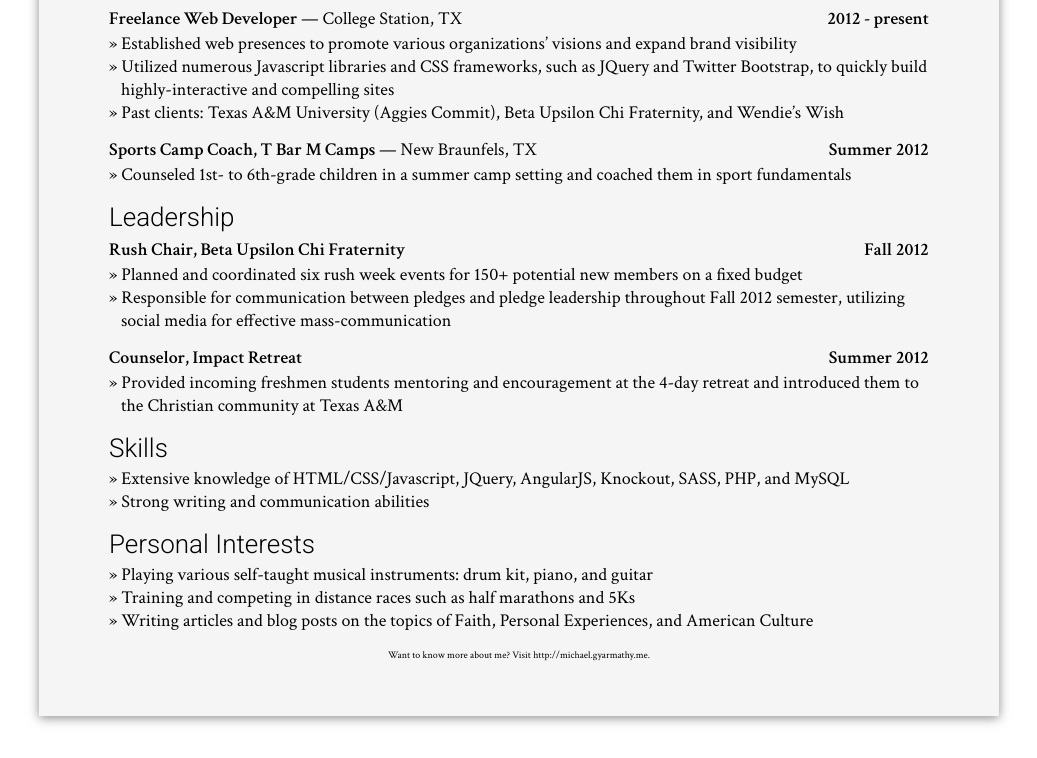
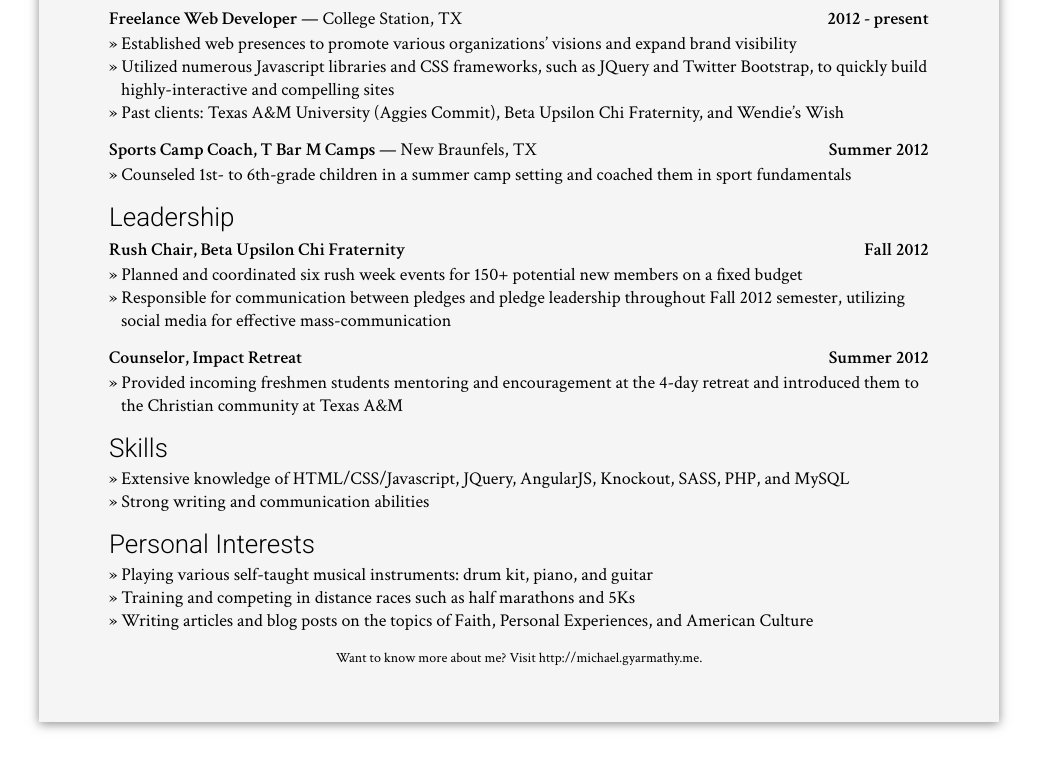
Before and after one commit to mgyarmathy/markdown-resume-builder, a website: page index.html in a window 1280 px wide. Shown: the part 697-1455 px from the top of the page, without its empty margins (121-1158 px from the left). Drawn offline with nearby package versions, Linux system fonts and the light colour scheme.

Commit message:
bumped up .resume-more font size for greater visibility

```diff
--- a/sass/style-print.scss
+++ b/sass/style-print.scss
@@ -36,7 +36,7 @@ body {
     display: block;
     text-align: center;
     margin-top: 12px;
-    font-size: 10px;
+    font-size: 12px;
   }
 
   .information-line {
--- a/sass/style.scss
+++ b/sass/style.scss
@@ -141,5 +141,5 @@ li {
   display: block;
   text-align: center;
   margin-top:12px;
-  font-size:10px;
+  font-size:14px;
 }
```
Also changed, not shown: css/style-print.css, css/style.css.
